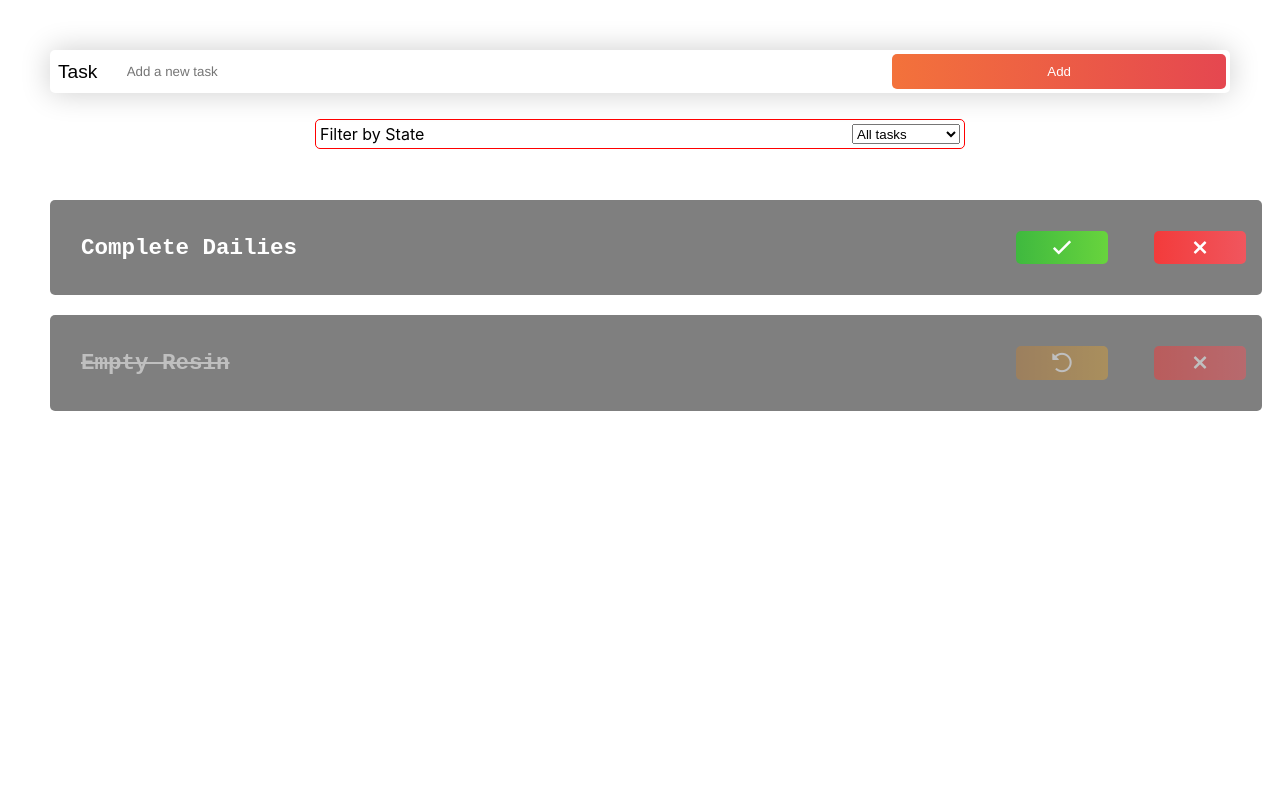
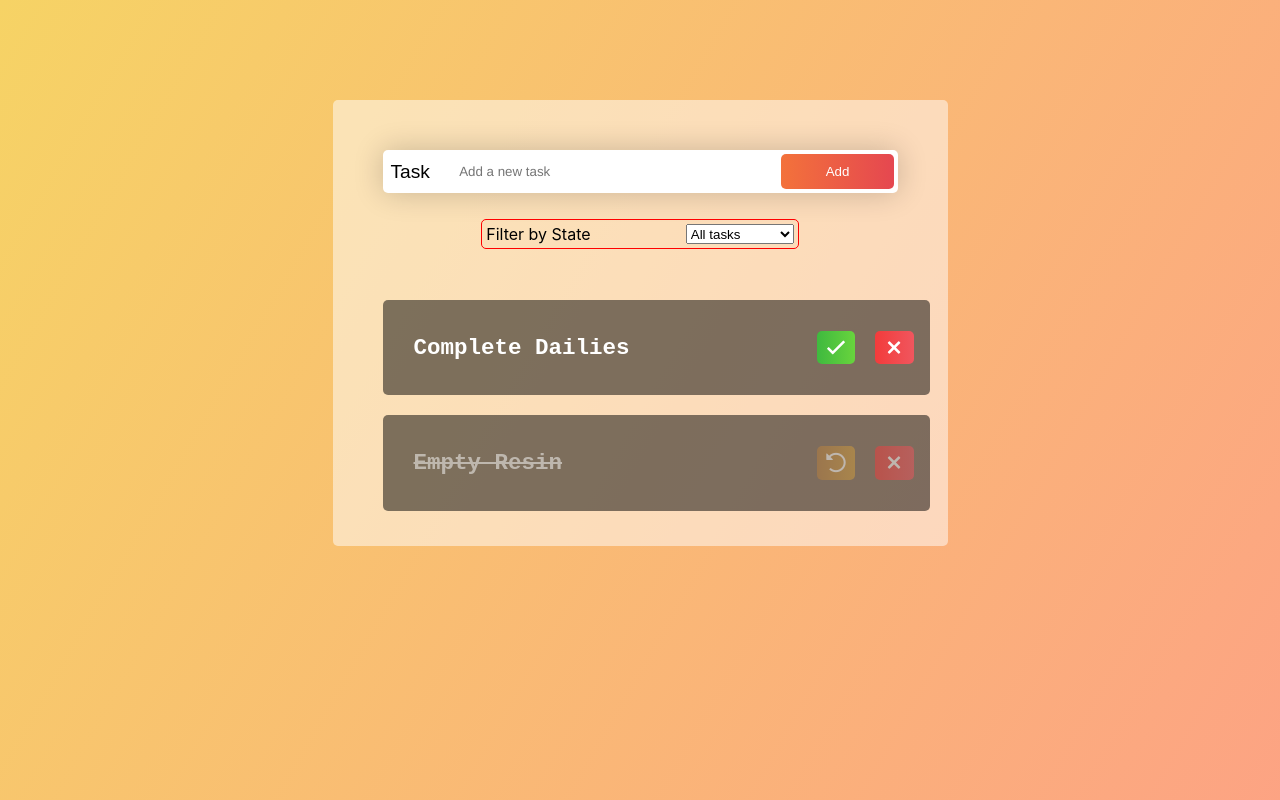
Before and after one commit to Huthaifa-Dev/Task-Management, a React (Create React App) app: page / in a window 1280 px wide. Shown: the top 800 px of the page. Built offline with nearby package versions, Linux system fonts and the light colour scheme.

Commit message:
fixed all the bugs

```diff
--- /dev/null
+++ b/src/App.css
@@ -0,0 +1,3 @@
+body {}
+
+#root {}
--- a/src/App.js
+++ b/src/App.js
@@ -1,9 +1,9 @@
-import { useState } from "react";
+import React, { useState } from "react";
 import TasksFilter from "./Components/Filters/TasksFilter";
 import Tasks from "./Components/Items/Tasks";
-
 import TaskForm from "./Components/NewItem/TaskForm";
 import './css/all.css';
+import './App.css';
 
 function App() {
   const DUMP_TASKS = [
@@ -17,9 +17,8 @@ function App() {
     }
   ];
 
-  const DUMP_DELETED = [];
+
   const [tasks, setTasks] = useState(DUMP_TASKS);
-  const [deleted, setDeleted] = useState(DUMP_DELETED);
   const [filter, setFilter] = useState('all');
 
   const transferData = (data) => {
@@ -30,13 +29,12 @@ function App() {
 
   const deleteHandle = (input) => {
     var index = tasks.indexOf(input);
-
     if (index !== -1) {
-      setTasks(tasks.filter(task => task.title !== input.title));
-      setDeleted((prevDeleted) => {
-        console.log(input);
-        return [input, ...prevDeleted];
+      const newTasks = tasks.map((task) => {
+        task.state = task.title === input.title ? 'deleted' : task.state;
+        return task;
       })
+      setTasks(newTasks);
 
     }
   }
@@ -46,11 +44,11 @@ function App() {
   }
 
   return (
-    <div>
+    <React.Fragment>
       <TaskForm data={transferData} />
       <TasksFilter onFilterChange={filterHandler} />
-      <Tasks tasks={tasks} delete={deleteHandle} state={filter} deleted={deleted} />
-    </div>
+      <Tasks tasks={tasks} delete={deleteHandle} state={filter} />
+    </React.Fragment>
   );
 }
 
--- a/src/Components/Items/TaskItem.js
+++ b/src/Components/Items/TaskItem.js
@@ -5,35 +5,16 @@ import './dist/TaskItem.css';
 
 const TaskItem = (props) => {
     const [state, setState] = useState(props.task.state);
-
+    // const [deleted,setDeleted] = useState(false);
     const completeHandler = () => {
-
-        if (state === 'checked') {
-            setState(() => {
-                props.task.state = 'available';
-                return 'available';
-            });
-
-        } else {
-            setState(() => {
-                props.task.state = 'checked';
-                return 'checked';
-            });
-
-        }
-
-
+        state === 'checked' ? setState('available') : setState('checked');
     }
 
     const deleteHandler = () => {
-        setState(() => {
-            props.task.state = 'deleted';
-            console.log(state)
-            return 'deleted';
-        });
+        setState('deleted');
         props.delete(props.task);
+
     }
-
 
     return (
         <li>
--- a/src/Components/Items/Tasks.js
+++ b/src/Components/Items/Tasks.js
@@ -1,23 +1,20 @@
+import React from 'react';
 import './dist/Tasks.css';
 import TaskItem from './TaskItem';
 
 const Tasks = (props) => {
+    const deleteHandler = (input) => {
+        props.delete(input);
+    }
 
-    const deleteHandler = (input) => {
-        console.log(input);
-        props.delete(input);
-
-    }
-    if (props.tasks.length === 0 && props.deleted.length === 0) {
+    if (props.tasks.length === 0) {
         return <h2 className='tasks-list__fallback'>Found no Tasks</h2>
     }
 
-
-
+    // eslint-disable-next-line no-lone-blocks
+    { console.log(props.tasks); }
     const filteredTasks = props.state === 'all' ? props.tasks
-        : (props.state === 'deleted' ? props.deleted
-            : props.tasks.filter(task => task.state === props.state));
-
+        : props.tasks.filter(task => task.state === props.state);
     return (
         <ul className="task-list">
             {filteredTasks.map(task => <TaskItem task={task} key={task.title} delete={deleteHandler} />)}
--- a/src/index.css
+++ b/src/index.css
@@ -5,6 +5,18 @@ body {
     sans-serif;
   -webkit-font-smoothing: antialiased;
   -moz-osx-font-smoothing: grayscale;
+  padding: 100px 0;
+
+  background: linear-gradient(120deg, #f6d365, #fda085);
+  background-repeat: no-repeat;
+  min-height: 100vh;
+}
+
+#root {
+  margin: 0 auto;
+  width: 615px;
+  background-color: rgba(255, 255, 255, 0.5);
+  border-radius: 5px;
 }
 
 code {
```
